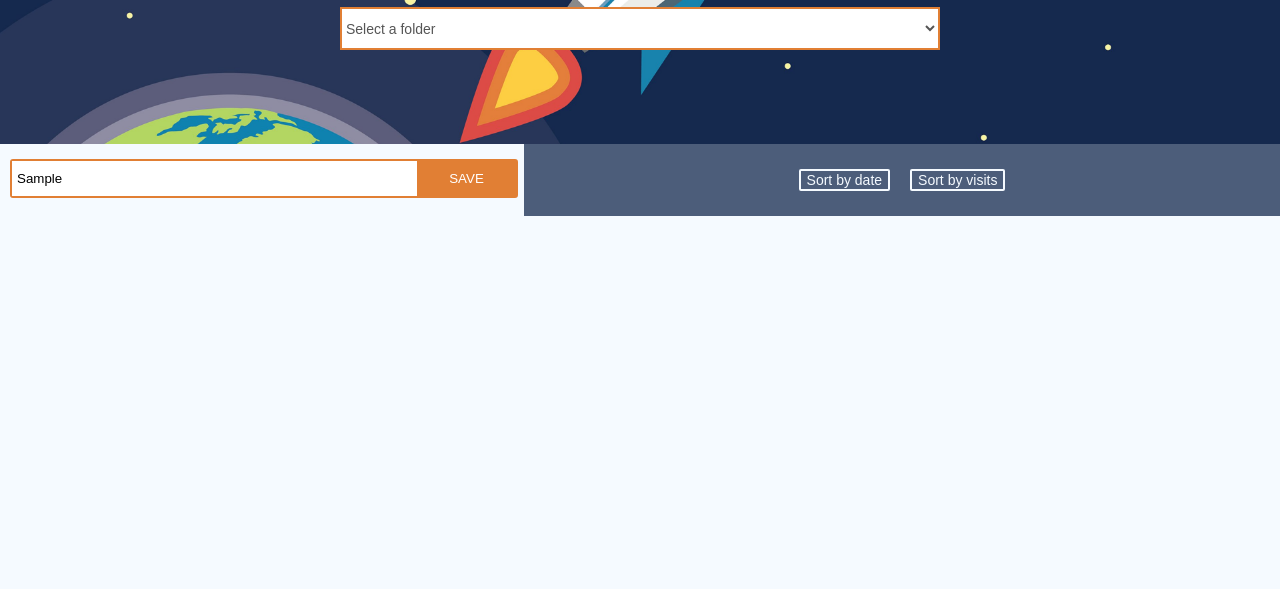
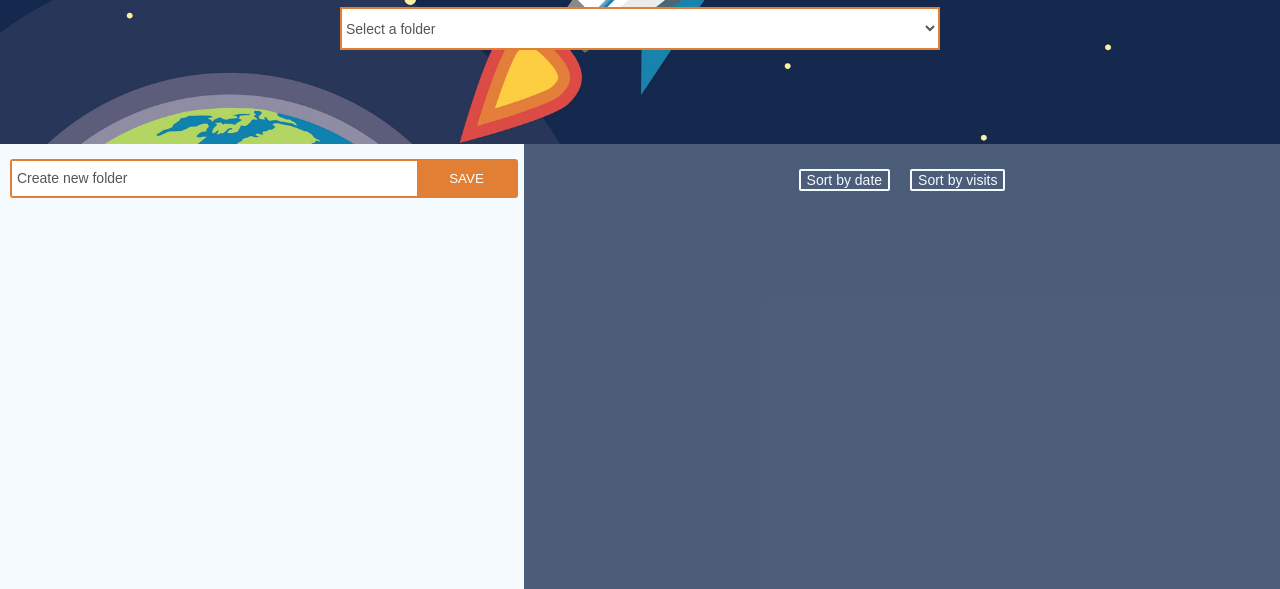
Before and after one commit to kfarias/jet-fuel, a website: page public/index.html in a window 1280 px wide. Both pictures are taken after typing "Sample" into the empty fields and a click on the button "SAVE". Shown: the part 211-800 px from the top of the page. Drawn offline with Linux system fonts and the light colour scheme; no server answers; a web font is replaced by a local one.

Commit message:
Add clear input function for folder name.

```diff
--- a/public/app.js
+++ b/public/app.js
@@ -17,6 +17,7 @@ $('.save-btn').on('click', function() {
     appendOption($folderName, data.id);
   })
   .catch(error => console.error('error: ', error))
+  clearFolderInput();
 })
 
 $('.submit-btn').on('click', function(e) {
@@ -130,3 +131,7 @@ const clearInput = () => {
     return this.defaultSelected;
   });
 }
+
+const clearFolderInput = () => {
+  $('.folder-input').val('');
+}
--- a/public/styles.css
+++ b/public/styles.css
@@ -91,6 +91,7 @@ a:hover {
 .link-list {
   margin: 15px 0 0 0;
   background-color: rgba(21, 41, 78, 0.75);
+  height: 100vh;
 }
 
 .filter-options {
@@ -171,6 +172,7 @@ a:hover {
   padding: 10px 5px;
   background-color: #e17f34;
   color: #fff;
+  cursor: pointer;
   text-transform: uppercase;
 }
 
```
